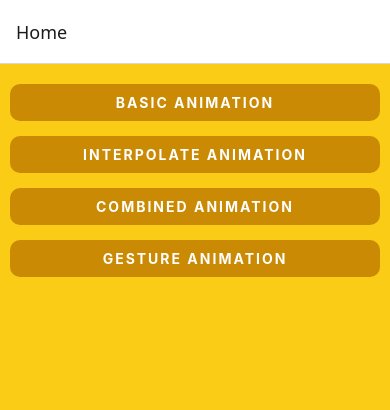
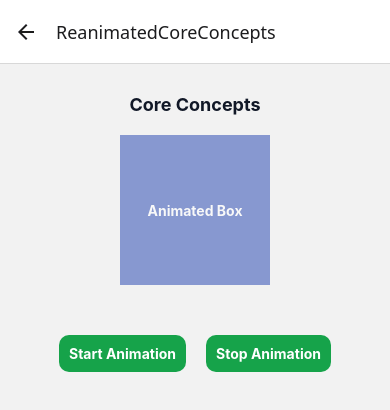
Before and after one commit to nansmatty/React-Native-Animation, a React Native app: screen /ReanimatedCoreConcepts in a window 390 px wide. Shown: the top 410 px of the page. Built offline with nearby package versions, Linux system fonts and the light colour scheme.

Commit message:
Reanimated & Vector Icons Installation and Core Concepts

```diff
--- a/babel.config.js
+++ b/babel.config.js
@@ -1,3 +1,4 @@
 module.exports = {
   presets: ['module:@react-native/babel-preset'],
+  plugins: ['react-native-reanimated/plugin'],
 };
--- a/package.json
+++ b/package.json
@@ -15,8 +15,10 @@
     "react": "18.3.1",
     "react-native": "0.77.0",
     "react-native-gesture-handler": "^2.22.1",
+    "react-native-reanimated": "^3.16.7",
     "react-native-safe-area-context": "^5.1.0",
-    "react-native-screens": "^4.6.0"
+    "react-native-screens": "^4.6.0",
+    "react-native-vector-icons": "^10.2.0"
   },
   "devDependencies": {
     "@babel/core": "^7.25.2",
--- a/src/RootNavigator.tsx
+++ b/src/RootNavigator.tsx
@@ -6,6 +6,7 @@ import BasicAnimationScreen from './screens/BasicAnimationScreen';
 import InterpolationScreen from './screens/InterpolationScreen';
 import CombinedAnimationScreen from './screens/CombinedAnimationScreen';
 import GestureAnimationScreen from './screens/GestureAnimationScreen';
+import CoreConcepts from './screens/CoreConcepts';
 
 export type RootStackParamsList = {
   Home: undefined;
@@ -13,6 +14,7 @@ export type RootStackParamsList = {
   Interpolate: undefined;
   Combined: undefined;
   Gesture: undefined;
+  ReanimatedCoreConcepts: undefined;
 };
 
 const Stack = createStackNavigator<RootStackParamsList>();
@@ -25,6 +27,7 @@ const RootNavigator = () => {
       <Stack.Screen name="Interpolate" component={InterpolationScreen} />
       <Stack.Screen name="Combined" component={CombinedAnimationScreen} />
       <Stack.Screen name="Gesture" component={GestureAnimationScreen} />
+      <Stack.Screen name="ReanimatedCoreConcepts" component={CoreConcepts} />
     </Stack.Navigator>
   );
 };
--- /dev/null
+++ b/src/screens/CoreConcepts.tsx
@@ -0,0 +1,135 @@
+import {Pressable, StyleSheet, Text, View} from 'react-native';
+import React from 'react';
+import Animated, {
+  cancelAnimation,
+  Easing,
+  useAnimatedRef,
+  useAnimatedStyle,
+  useDerivedValue,
+  useSharedValue,
+  withRepeat,
+  withSpring,
+  withTiming,
+} from 'react-native-reanimated';
+
+const CoreConcepts = () => {
+  const offset = useSharedValue(0);
+  const rotation = useSharedValue(0);
+  const scale = useSharedValue(1);
+
+  const animatedRef = useAnimatedRef<Animated.View>();
+
+  const opacity = useDerivedValue(() => {
+    return Math.sin((rotation.value * Math.PI) / 180) / 2 + 0.5;
+  });
+
+  const boxStyle = useAnimatedStyle(() => {
+    return {
+      transform: [
+        {
+          translateX: offset.value,
+        },
+        {
+          rotate: `${rotation.value}deg`,
+        },
+        {
+          scale: scale.value,
+        },
+      ],
+      opacity: opacity.value,
+    };
+  });
+
+  const textStyle = useAnimatedStyle(() => {
+    return {
+      transform: [
+        {
+          scale: 1 / scale.value,
+        },
+      ],
+    };
+  });
+
+  const handleStartAnimation = () => {
+    offset.value = withSpring(Math.random() * 200 - 100);
+    rotation.value = withRepeat(
+      withTiming(360, {duration: 2000, easing: Easing.linear}),
+      -1,
+      false,
+    );
+
+    scale.value = withRepeat(withTiming(1.5, {duration: 1000}), -1, true);
+  };
+
+  const handleStopAnimation = () => {
+    cancelAnimation(offset);
+    cancelAnimation(rotation);
+    cancelAnimation(scale);
+  };
+
+  return (
+    <View style={styles.sectionContainer}>
+      <Text
+        style={[
+          styles.sectionTitle,
+          {fontSize: 18, marginVertical: 20, color: '#111827'},
+        ]}>
+        Core Concepts
+      </Text>
+
+      <Animated.View ref={animatedRef} style={[styles.box, boxStyle]}>
+        <Animated.Text
+          style={[styles.sectionTitle, textStyle, {color: '#fff'}]}>
+          Animated Box
+        </Animated.Text>
+      </Animated.View>
+      <View style={styles.btnContainer}>
+        <Pressable onPress={handleStartAnimation} style={styles.btn}>
+          <Text style={[styles.sectionTitle, {color: '#fff'}]}>
+            Start Animation
+          </Text>
+        </Pressable>
+        <Pressable onPress={handleStopAnimation} style={styles.btn}>
+          <Text style={[styles.sectionTitle, {color: '#fff'}]}>
+            Stop Animation
+          </Text>
+        </Pressable>
+      </View>
+    </View>
+  );
+};
+
+const styles = StyleSheet.create({
+  sectionContainer: {
+    flexGrow: 1,
+    alignItems: 'center',
+    padding: 10,
+    minHeight: '100%',
+  },
+  sectionTitle: {
+    textAlign: 'center',
+    fontWeight: 'bold',
+    // letterSpacing: 2,
+  },
+  box: {
+    width: 150,
+    height: 150,
+    backgroundColor: '#1e40af',
+    justifyContent: 'center',
+    alignItems: 'center',
+    marginBottom: 20,
+  },
+
+  btnContainer: {
+    flexDirection: 'row',
+    marginVertical: 20,
+  },
+  btn: {
+    backgroundColor: '#16a34a',
+    padding: 10,
+    margin: 10,
+    borderRadius: 10,
+  },
+});
+
+export default CoreConcepts;
--- a/src/screens/HomeScreen.tsx
+++ b/src/screens/HomeScreen.tsx
@@ -30,6 +30,11 @@ const topics = [
     title: 'Gesture Animation',
     screen: 'Gesture',
   },
+  {
+    id: 5,
+    title: 'Reanimated Core Concepts',
+    screen: 'ReanimatedCoreConcepts',
+  },
 ];
 
 const HomeScreen: React.FC<HomeProps> = ({navigation}) => {
@@ -55,7 +60,7 @@ const styles = StyleSheet.create({
   sectionContainer: {
     paddingHorizontal: 10,
     paddingVertical: 20,
-    backgroundColor: '#facc15',
+    backgroundColor: '#1e40af',
     height: '100%',
   },
   sectionTitle: {
@@ -69,9 +74,17 @@ const styles = StyleSheet.create({
   touchable: {
     paddingVertical: 10,
     paddingHorizontal: 20,
-    backgroundColor: '#ca8a04',
+    backgroundColor: '#2563eb',
     marginBottom: 15,
     borderRadius: 10,
+    shadowColor: '#000',
+    shadowOffset: {
+      width: 0,
+      height: 2,
+    },
+    shadowRadius: 10,
+    elevation: 5,
+    shadowOpacity: 0.5,
   },
 
   touchableText: {
```
Also changed, not shown: 2 other files (tests, documents, lock files or other folders).
